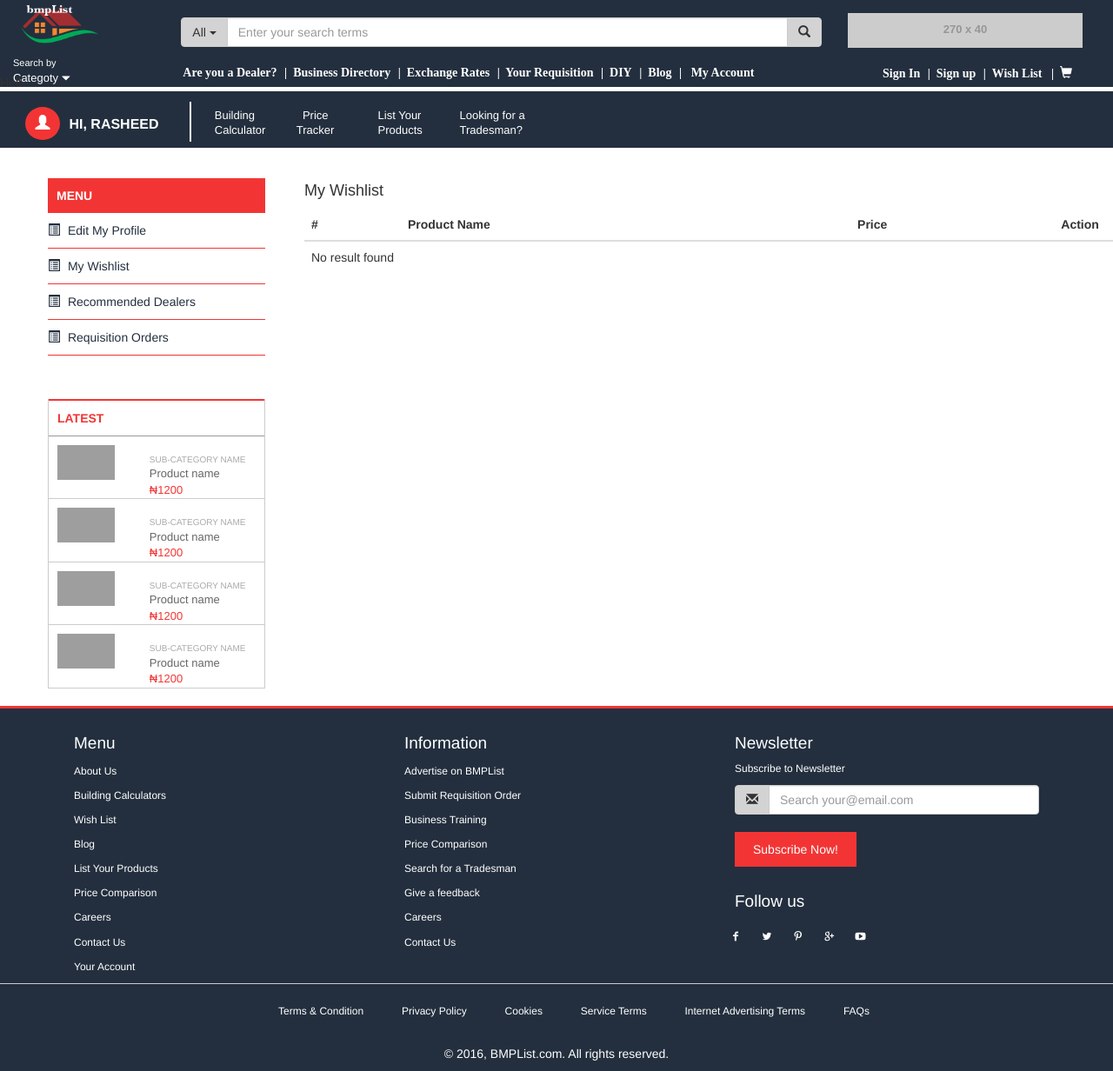
After one commit to kobomarun/bmplisting, a CodeIgniter app: page /bmplisting/index.php/wishlist/index in a window 1280 px wide. The commit adds this page. Shown: the whole page at 87% size. Run offline with CodeIgniter, Linux system fonts and the light colour scheme; grey boxes labelled with a size stand in for pictures from a placeholder-image service; some libraries are stand-ins or nearby versions; grey boxes are pictures that could not be loaded.

Commit message:
Add to wishlist

```diff
--- a/application/config/autoload.php
+++ b/application/config/autoload.php
@@ -58,7 +58,7 @@ $autoload['packages'] = array();
 |
 |	$autoload['libraries'] = array('user_agent' => 'ua');
 */
-$autoload['libraries'] = array('database', 'session', 'email','form_validation');
+$autoload['libraries'] = array('database', 'session', 'email','form_validation','cart');
 
 /*
 | -------------------------------------------------------------------
--- a/application/config/config.php
+++ b/application/config/config.php
@@ -23,7 +23,7 @@ defined('BASEPATH') OR exit('No direct script access allowed');
 | a PHP script and you can easily do that on your own.
 |
 */
-$config['base_url'] = 'http://localhost:6060';
+$config['base_url'] = 'http://localhost/bmplisting/';
 
 /*
 |--------------------------------------------------------------------------
--- a/application/config/database.php
+++ b/application/config/database.php
@@ -77,7 +77,7 @@ $db['default'] = array(
 	'dsn'	=> '',
 	'hostname' => 'localhost',
 	'username' => 'root',
-	'password' => 'root',
+	'password' => '',
 	'database' => 'bmplistdb',
 	'dbdriver' => 'mysqli',
 	'dbprefix' => '',
--- /dev/null
+++ b/application/controllers/Wishlist.php
@@ -0,0 +1,68 @@
+<?php
+defined('BASEPATH') OR exit('No direct script access allowed');
+
+class Wishlist extends CI_Controller {
+
+	function __construct() {
+		parent::__construct();
+		$this->load->model("mdl_wishlist");
+	}
+
+	function index()
+	{
+		$this->load->view('wishlist');
+	}
+
+	public function add()
+	{
+		$product_id = $this->uri->segment(3);
+		$subcatid = $this->uri->segment(4);
+		//$product_details = $this->mdl_wishlist->get_product_details($product_id);
+		//$product_detail = $this->mdl_wishlist->getproductdetails($product_id);
+
+		$this->db->select('p.id,p.name,p.price,p.img,s.name');
+		$this->db->from('bmp_products p');
+		$this->db->join('sub_category s','p.subcatid = s.id');
+		$this->db->where('p.id',$product_id);
+		$result = $this->db->get()->result();
+
+		foreach($result as $row)
+		{
+			$product_id = $row->id;
+			$product_name = $row->name;
+			$price = $row->price;
+			$product_image = $row->img;
+			$category = $row->name;
+		}
+		$quantity = 1;
+
+		$data = array(
+                    'id' => $product_id,
+                    'price' => $price,
+                    'qty' => $quantity,
+                    'name' => $product_name,
+                    'options' => array('image ' => $product_image, 'category ' => $category),
+            );
+        $this->cart->insert($data);
+		/*$product_id = $this->input->post('product_id');
+		$price = $this->input->post('price');
+		$quantity = 1;
+		$product_name = $this->input->post('product_name');
+		$image = $this->input->post('image');
+		$category_name = $this->input->post('category_name');
+
+		$data = array(
+                    'id' => $product_id,
+                    'price' => $price,
+                    'qty' => $quantity,
+                    'name' => $product_name,
+                    'options' => array('image ' => $image, 'category' => $category_name),
+            );
+        $this->cart->insert($data);
+        */
+        $data['cartitems'] = 1;
+		$data['categories'] = $this->mdl_wishlist->get_categories();
+		$this->load->view('home',$data);
+	}
+
+}
--- /dev/null
+++ b/application/models/Mdl_wishlist.php
@@ -0,0 +1,16 @@
+<?php
+defined('BASEPATH') OR exit('No direct script access allowed');
+
+class Mdl_wishlist extends CI_Model {
+
+	function get_categories()
+	{
+		$this->db->distinct();
+		$this->db->select('c.id,c.name');
+		$this->db->from('category c');
+		$this->db->join('bmp_products p','p.catid = c.id');
+		$result = $this->db->get()->result();
+		return $result;
+	}
+
+}
--- a/application/views/home.php
+++ b/application/views/home.php
@@ -14,7 +14,7 @@
                 $category_id = $row->id;
       ?>
           <?php
-              $this->db->select('p.id as id, p.name as product_name,p.price,p.img,s.name as category_name');
+              $this->db->select('p.id as product_id, p.name as product_name,p.price,p.img,s.name as category_name,p.subcatid');
               $this->db->from('bmp_products p');
               $this->db->join('sub_category s','p.subcatid = s.id');
               $this->db->where('p.catid',$category_id);
@@ -27,14 +27,14 @@
           </div>
               <?php foreach($result as $row1){ ?>
                 <div class="col-sm-3 col-xs-12 bmp-home-listing">
-                  <a href="<?php echo base_url() . "/products/". $row1->id; ?>">
+                  <a href="<?php echo base_url() . "/products/". $row1->product_id.'/'.$row1->subcatid; ?>">
                     <img src="<?php echo base_url(); ?>img/<?php echo $row1->img; ?>" class="img-responsive" style="height:135px"/>
                   </a>
                   <div class="bmp-prod-cat"><?php echo $row1->category_name; ?></div>
                   <div class="bmp-prod-name"><?php echo $row1->product_name; ?></div>
                   <div class="bmp-prod-price">Guide Price: <?php echo $row1->price; ?></div>
                   <div class="bmp-wishlist-btn-container">
-                  <a href="#">
+                  <a href="<?php echo base_url(); ?>wishlist/add/<?php echo $row1->product_id; ?>">
                     <button class="bmp-wishlist-btn">ADD TO WISH lIST</button>
                   </a>
                   </div>
--- a/application/views/template/header.php
+++ b/application/views/template/header.php
@@ -94,7 +94,7 @@
               <ul>
                 <li data-toggle="modal" data-target="#myModal"><a href="#">Sign In </a></li>
                 <li>|&nbsp; <a href="registration">Sign up</a> </li>
-                <li>|&nbsp; <a href="#">Wish List</a> &nbsp; | &nbsp;<i class="glyphicon glyphicon-shopping-cart"></i></li>
+                <li>|&nbsp; <a href="<?php echo base_url(); ?>wishlist">Wish List (<?php  echo count($this->cart->contents()); ?>)</a> &nbsp; | &nbsp;<i class="glyphicon glyphicon-shopping-cart"></i></li>
               </ul>
           </div>
           <?php } else { ?>
--- /dev/null
+++ b/application/views/wishlist.php
@@ -0,0 +1,335 @@
+<!DOCTYPE html>
+<html lang="en">
+
+<head>
+
+    <meta charset="utf-8">
+    <meta http-equiv="X-UA-Compatible" content="IE=edge">
+    <meta name="viewport" content="width=device-width, initial-scale=1">
+    <meta name="description" content="">
+    <meta name="author" content="">
+
+    <title>BMPListing</title>
+
+    <!-- Bootstrap Core CSS -->
+    <link href="css/bootstrap.min.css" rel="stylesheet">
+    <!-- Custom CSS -->
+    <link href="css/bmp-www.css" rel="stylesheet">
+    <link href="css/bmp-slider.css" rel="stylesheet">
+    <script type="text/javascript" src="js/jssor.slider-21.1.5.min.js"></script>
+    <script type="text/javascript" src="js/slider.js"></script>
+
+    <!-- HTML5 Shim and Respond.js IE8 support of HTML5 elements and media queries -->
+    <!-- WARNING: Respond.js doesn't work if you view the page via file:// -->
+    <!--[if lt IE 9]>
+        <script src="https://oss.maxcdn.com/libs/html5shiv/3.7.0/html5shiv.js"></script>
+        <script src="https://oss.maxcdn.com/libs/respond.js/1.4.2/respond.min.js"></script>
+    <![endif]-->
+
+</head>
+
+<body>
+
+  <div class="bmplisting">
+    <div class="row">
+      <div class="container-fluid">
+        <header>
+          <div class="col-md-2 col-sm-2 col-xs-12">
+            <img src="img/logo.png" class="logo img-responsive" />
+            <div class="search-by">Search by</div>
+            <div class="cat-text" data-toggle="dropdown" aria-haspopup="true" aria-expanded="false">Categoty <i class="glyphicon glyphicon-triangle-bottom"></i></div>
+            <ul class="dropdown-menu">
+              <li><a href="#">Materials</a></li>
+              <li><a href="#">Blocks</a></li>
+              <li><a href="#">Paints</a></li>
+              <li role="separator" class="divider"></li>
+              <li><a href="#">Another Category</a></li>
+            </ul>
+          </div>
+
+          <div class="col-md-7 col-sm-7 col-xs-12">
+            <div class="bmp-header-search">
+              <div class="input-group">
+                <div class="input-group-btn">
+                  <button type="button" class="btn btn-default dropdown-toggle" data-toggle="dropdown" aria-haspopup="true" aria-expanded="false">All <span class="caret"></span></button>
+                  <ul class="dropdown-menu">
+                    <li><a href="#">Materials</a></li>
+                    <li><a href="#">Blocks</a></li>
+                    <li><a href="#">Paints</a></li>
+                    <li role="separator" class="divider"></li>
+                    <li><a href="#">Another Category</a></li>
+                  </ul>
+                </div><!-- /btn-group -->
+                <input type="text" class="form-control" placeholder="Enter your search terms" aria-label="Enter your Search terms">
+                <span class="input-group-btn">
+                        <button class="btn btn-default" type="button"><i class="glyphicon glyphicon-search"></i></button>
+                      </span>
+              </div><!-- /input-group -->
+            </div>
+            <div class="bmp-menu hidden-xs">
+              <ul>
+                <li><a href="#">Are you a Dealer? </a></li>
+                <li><a href="#">|&nbsp; Business Directory </a></li>
+                <li><a href="">|&nbsp; Exchange Rates </a></li>
+                <li><a href="">|&nbsp; Your Requisition </a></li>
+                <li><a href="">|&nbsp; DIY </a></li>
+                <li><a href="#">| &nbsp;Blog </a></li>
+                <li><a href="#">| &nbsp; My Account </a></li>
+              </ul>
+            </div>
+          </div>
+
+          <div class="col-md-3 col-sm-3 hidden-xs">
+            <div class="bmp-header-right">
+              <img src="http://placehold.it/270x40" class="img-responsive"/>
+            </div>
+            <div class="bmp-menu-r">
+              <ul>
+                <li><a href="#">Sign In </a></li>
+                <li>|&nbsp; <a href="#">Sign up</a> </li>
+                <li>|&nbsp; <a href="#">Wish List</a> &nbsp; | &nbsp;<i class="glyphicon glyphicon-shopping-cart"></i></li>
+              </ul>
+          </div>
+        </div>
+       </header>
+       <div class="category">Hell</div>
+     </div>
+   </div>
+
+  <div class="row">
+    <div class="container-fluid">
+      <div class="bmp-intro">
+        <div class="row">
+         <div class="">
+          <div class="col-md-12 col-sm-12 col-xs-12">
+            <ul>
+              <li><i class="glyphicon glyphicon-user"></i> Hi, RASHEED</li>
+              <li> <img src="img/line.png" alt=""> </li>
+              <li><a href="">Building Calculator</a></li>
+              <li><a href="">&nbsp;&nbsp;Price Tracker</a></li>
+              <li><a href="">List Your Products</a></li>
+              <li><a href="">Looking for a Tradesman?</a></li>
+            </ul>
+          </div>
+         </div>
+        </div>
+      </div>
+      <div class="row">
+        <div class="container-fluid">
+        <div class="col-md-3 col-sm-3 col-xs-12">
+          <!-- sidebar Column-->
+          <aside>
+            <div class="bmp-aside-cat">
+              <div class="cat-header">
+                MENU
+              </div>
+              <ul>
+                <li><a href="editprofile.html"><i class="glyphicon glyphicon-list-alt"></i> Edit My Profile</a></li>
+                <li><a href="members.html"><i class="glyphicon glyphicon-list-alt"></i> My Wishlist</a></li>
+                <li><a href=""><i class="glyphicon glyphicon-list-alt"></i> Recommended Dealers</a></li>
+                <li><a href=""><i class="glyphicon glyphicon-list-alt"></i> Requisition Orders</a></li>
+              </ul>
+
+            </div>
+            <div class="bmp-aside-latest">
+              <div class="post-header">
+                Latest
+              </div>
+              <div class="row ">
+                <a href="#">
+                <div class="col-sm-5 ">
+                  <img src="img/blocks.jpeg" class="img-responsive"/>
+                </div>
+                <div class="col-sm-7 text">
+                  <div class="bmp-prod-cat">Sub-category name</div>
+                  <div class="bmp-prod-name">Product name</div>
+                  <div class="bmp-prod-price">₦1200</div>
+                </div>
+                </a>
+              </div>
+              <div class="divider"></div>
+
+              <div class="row">
+                <a href="#">
+                <div class="col-sm-5 ">
+                 <img src="img/iron.jpeg" class="img-responsive"/>
+                </div>
+                <div class="col-sm-7 text">
+                  <div class="bmp-prod-cat">Sub-category name</div>
+                  <div class="bmp-prod-name">Product name</div>
+                  <div class="bmp-prod-price">₦1200</div>
+                </div>
+                </a>
+              </div>
+              <div class="divider"></div>
+
+              <div class="row">
+                <a href="#">
+                <div class="col-sm-5 ">
+                 <img src="img/pan.jpeg" class="img-responsive"/>
+                </div>
+                <div class="col-sm-7 text">
+                  <div class="bmp-prod-cat">Sub-category name</div>
+                  <div class="bmp-prod-name">Product name</div>
+                  <div class="bmp-prod-price">₦1200</div>
+                </div>
+                </a>
+              </div>
+              <div class="divider"></div>
+
+              <div class="row">
+                <a href="#">
+                <div class="col-sm-5 ">
+                  <img src="img/branite.jpeg" class="img-responsive"/>
+                </div>
+                <div class="col-sm-7 text">
+                  <div class="bmp-prod-cat">Sub-category name</div>
+                  <div class="bmp-prod-name">Product name</div>
+                  <div class="bmp-prod-price">₦1200</div>
+                </div>
+                </a>
+              </div>
+            </div>
+          </aside>
+        </div>
+        <div class="col-md-9 col-sm-8 col-xs-12">
+          <!-- Members Column-->
+          <div class="bmp-signup">
+            <div class="row">
+              <div class="col-sm-12">
+                <div class="container">
+                  <h1>My Wishlist</h1>
+                 <table class="table table-hover absd">
+                    <thead>
+                      <tr>
+                        <th>#</th>
+                        <th>Product Name</th>
+                        <th>Price</th>
+                        <th>Action</th>
+                      </tr>
+                    </thead>
+                    <tbody>
+                    <?php
+                          $i = 1;
+                          if($this->cart->contents()!=null){
+                              foreach ($this->cart->contents() as $items){
+                    ?>
+
+                      <tr>
+                        <th scope="row"><?php echo $i ?></th>
+                        <td><?php echo $items['name']; ?></td>
+                        <td><?php echo $items['price']; ?></td>
+                          </div>
+                        <td><a data-original-title="Remove this user" data-toggle="tooltip" type="button" class="btn-sm btn-danger"><i class="glyphicon glyphicon-remove"></i></a></td>
+                      </tr>
+                    <?php $i++; } }else{ ?>
+                      <tr>
+                        <td colspan="4">No result found</td>
+                      </tr>
+                    <?php } ?>
+                    </tbody>
+                  </table>
+                </div>
+              </div>
+            </div>
+          </div>
+        </div>
+      </div>
+      </div>
+      <footer>
+        <div class="row">
+          <div class="container">
+            <div class="col-sm-4 col-xs-12">
+              <div class="footer-section">
+                <h2 class="header">Menu</h2>
+                <ul>
+                  <li><a href="#"> About Us</li>
+                  <li><a href="#">Building Calculators </li>
+                  <li><a href="#">Wish List</li>
+                  <li><a href="#">Blog </li>
+                  <li><a href="#">List Your Products</li>
+                  <li><a href="#">Price Comparison </li>
+                  <li><a href="#">Careers </li>
+                  <li><a href="#">Contact Us </li>
+                  <li><a href="#">Your Account </a></li>
+                </ul>
+              </div>
+            </div>
+
+            <div class="col-sm-4 col-xs-12">
+              <div class="footer-section">
+                <h2 class="header">Information</h2>
+                <ul>
+                  <li><a href="#">Advertise on BMPList</li>
+                  <li><a href="#">Submit Requisition Order</li>
+                  <li><a href="#">Business Training</li>
+                  <li><a href="#">Price Comparison</li>
+                  <li><a href="#">Search for a Tradesman</li>
+                  <li><a href="#">Give a feedback </li>
+                  <li><a href="#">Careers </li>
+                  <li><a href="#">Contact Us </a></li>
+                </ul>
+              </div>
+            </div>
+
+            <div class="col-sm-4 col-xs-12">
+              <div class="footer-section">
+                <h2 class="header">Newsletter</h2>
+                <div class="">
+                  <p>Subscribe to Newsletter</p>
+                  <form action="" method="post">
+                    <div class="input-group">
+                      <span class="input-group-btn">
+                        <button class="btn btn-default" type="button"><i class="glyphicon glyphicon-envelope"></i></button>
+                      </span>
+                      <input type="text" class="form-control" placeholder="Search your@email.com">
+                    </div><br />
+                    <div>
+                     <input type="submit" value="Subscribe Now!" class="btns btn-large" />
+                  </div>
+                  </form>
+                </div>
+                <h2 class="header">Follow us</h2>
+                <ul class="footer-social">
+                  <li><a href="#"><span class="icon icon-bmp-facebook"></i> </li>
+                  <li><a href="#"><i class="icon icon-bmp-twitter"></i></li>
+                  <li><a href="#"><i class="icon icon-bmp-pinterest-p"></i></li>
+                  <li><a href="#"><i class="icon icon-bmp-gplus"></i></li>
+                  <li><a href="#"><i class="icon icon-bmp-youtube-play"></i></li>
+                </ul>
+              </div>
+            </div>
+          </div>
+        </div>
+        <div class="divider"></div>
+            <div class="row">
+              <div class="col-sm-12 terms">
+                <ul>
+                  <li><a href="#">Terms & Condition</li>
+                  <li><a href="#">Privacy Policy</li>
+                  <li><a href="#">Cookies</li>
+                  <li><a href="#">Service Terms</li>
+                  <li><a href="#">Internet Advertising Terms</li>
+                  <li><a href="#">FAQs</li>
+                </ul>
+              </div>
+            </div>
+            <div class="row">
+              <div class="bmp-copyrights text-center">
+                <p>© 2016, BMPList.com. All rights reserved.</p>
+              </div>
+            </div>
+      </footer>
+    </div>
+  </div>
+ </div>
+
+<!-- jQuery Version 1.11.1 -->
+<script src="js/jquery.js"></script>
+
+<!-- Bootstrap Core JavaScript -->
+<script src="js/bootstrap.min.js"></script>
+
+</body>
+
+</html>
```
